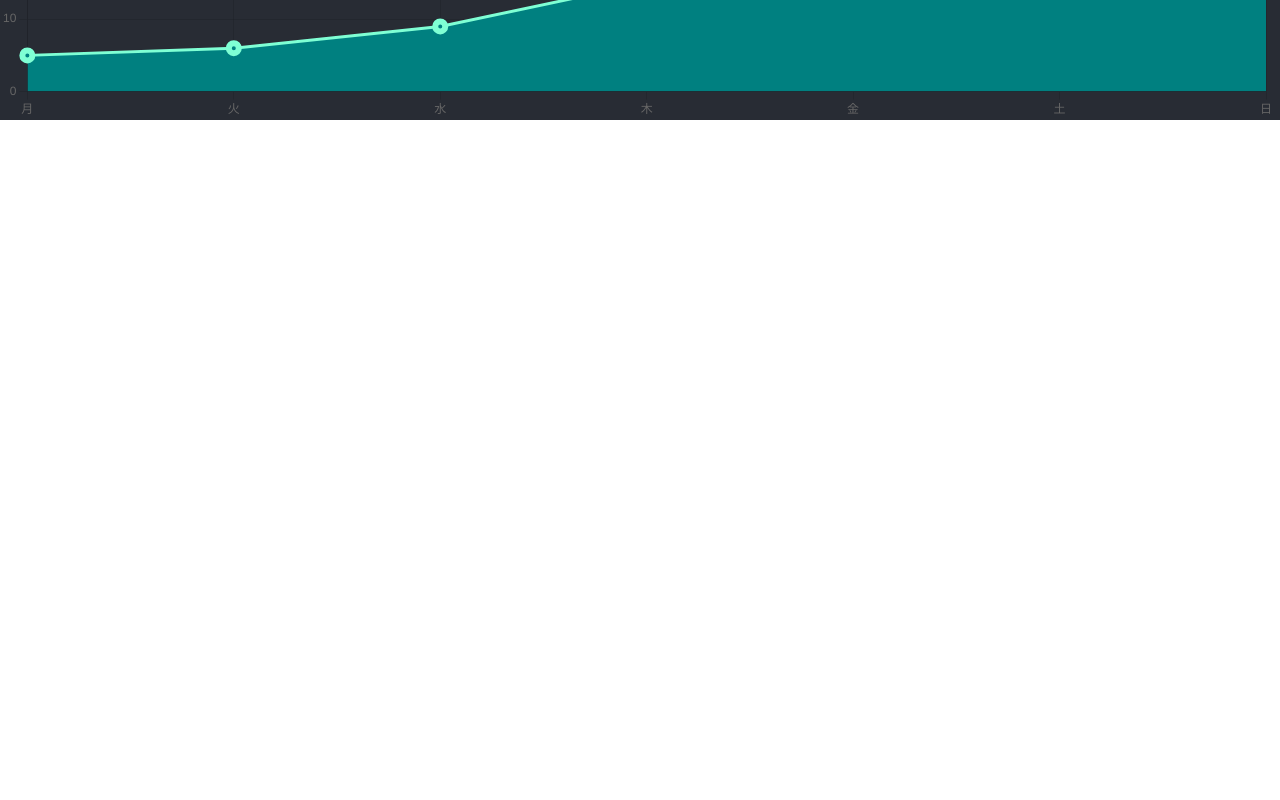
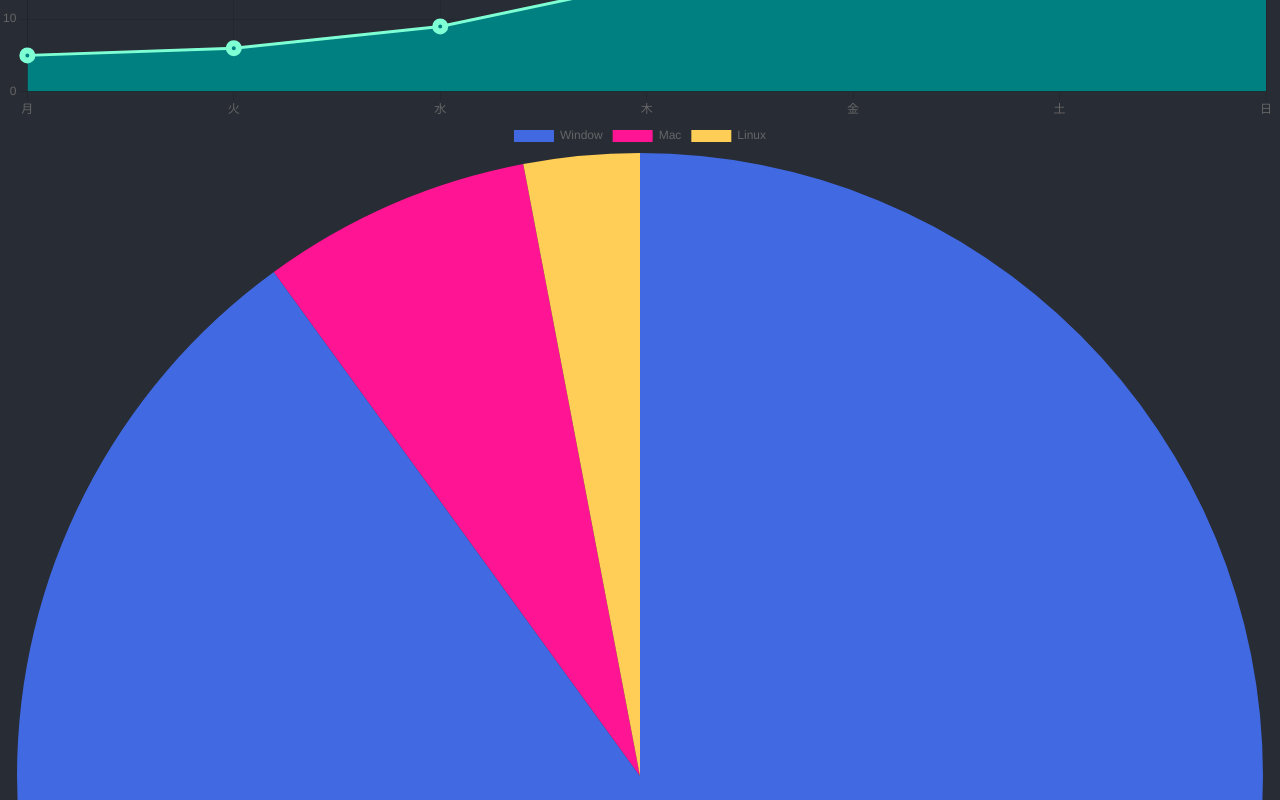
Before and after one commit to h-yabi/Learning-React-Redux-TypeScript, a React (Create React App) app in the folder chart_lesson/: page / in a window 1280 px wide. Shown: the part 520-1320 px from the top of the page. Before the commit the page ends 800 px from the top, so only its background shows below. Built offline with nearby package versions, Linux system fonts and the light colour scheme.

Commit message:
円グラフを表示 - Pie, Doughnut

```diff
--- a/chart_lesson/src/App.tsx
+++ b/chart_lesson/src/App.tsx
@@ -1,11 +1,13 @@
 import React from 'react';
 import './App.css';
 import LinePlot from './components/LinePlot';
+import PiePlot from './components/PiePlot';
 
 function App() {
   return (
     <div className="App">
       <LinePlot />
+      <PiePlot />
     </div>
   );
 }
--- /dev/null
+++ b/chart_lesson/src/components/PiePlot.tsx
@@ -0,0 +1,29 @@
+import React from 'react';
+import { Chart, registerables } from 'chart.js';
+import { Pie, Doughnut } from 'react-chartjs-2';
+
+Chart.register(...registerables);
+
+const data = {
+  labels: ['Window', 'Mac', 'Linux'],
+  datasets: [
+    {
+      data: [90, 7, 3],
+      fill: true,
+      backgroundColor: ['#4169e1', '#ff1493', '#FFCE56'],
+      hoverBackgroundColor: ['#36A2EB', '#FF6384', '#FFCE56'],
+      borderColor: ['transparent', 'transparent', 'transparent'],
+    },
+  ],
+};
+
+const PiePlot: React.FC = () => {
+  return (
+    <div>
+      <Pie data={data} />
+      <Doughnut data={data} />
+    </div>
+  );
+};
+
+export default PiePlot;
```
